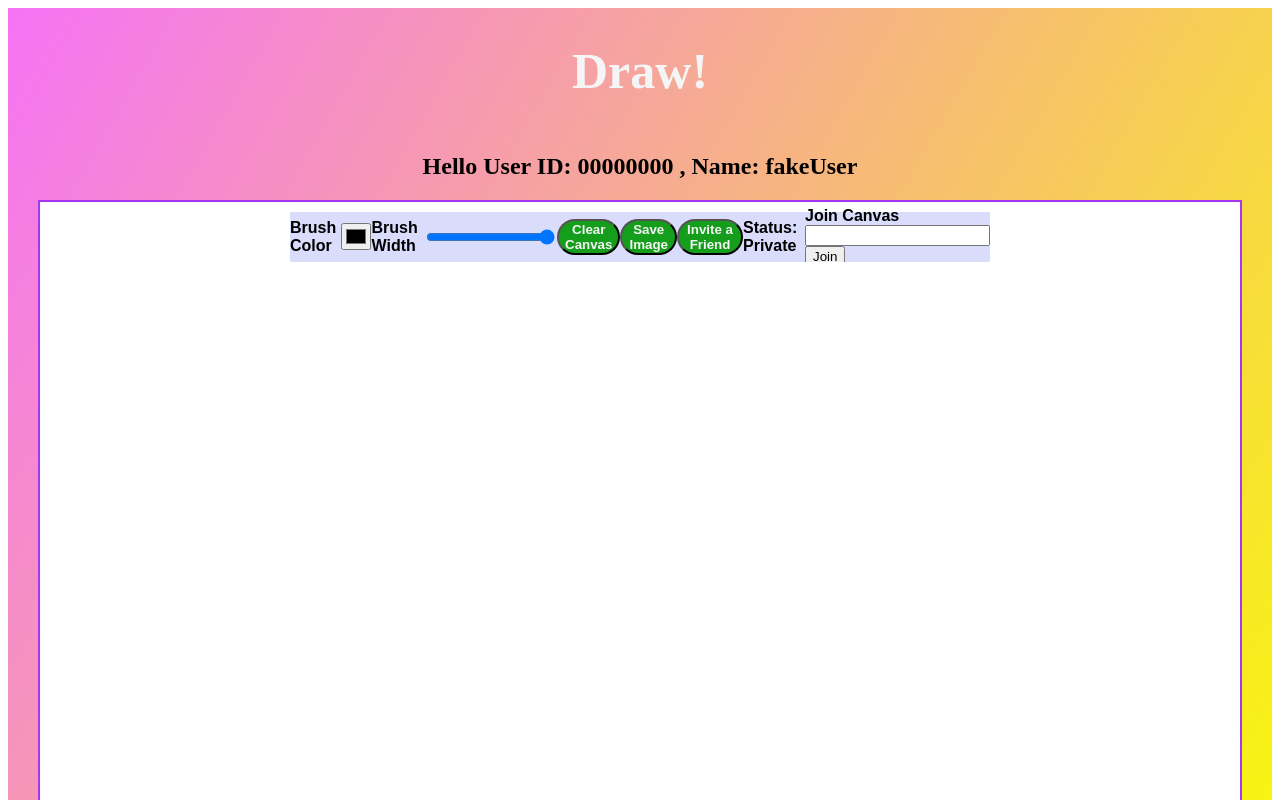
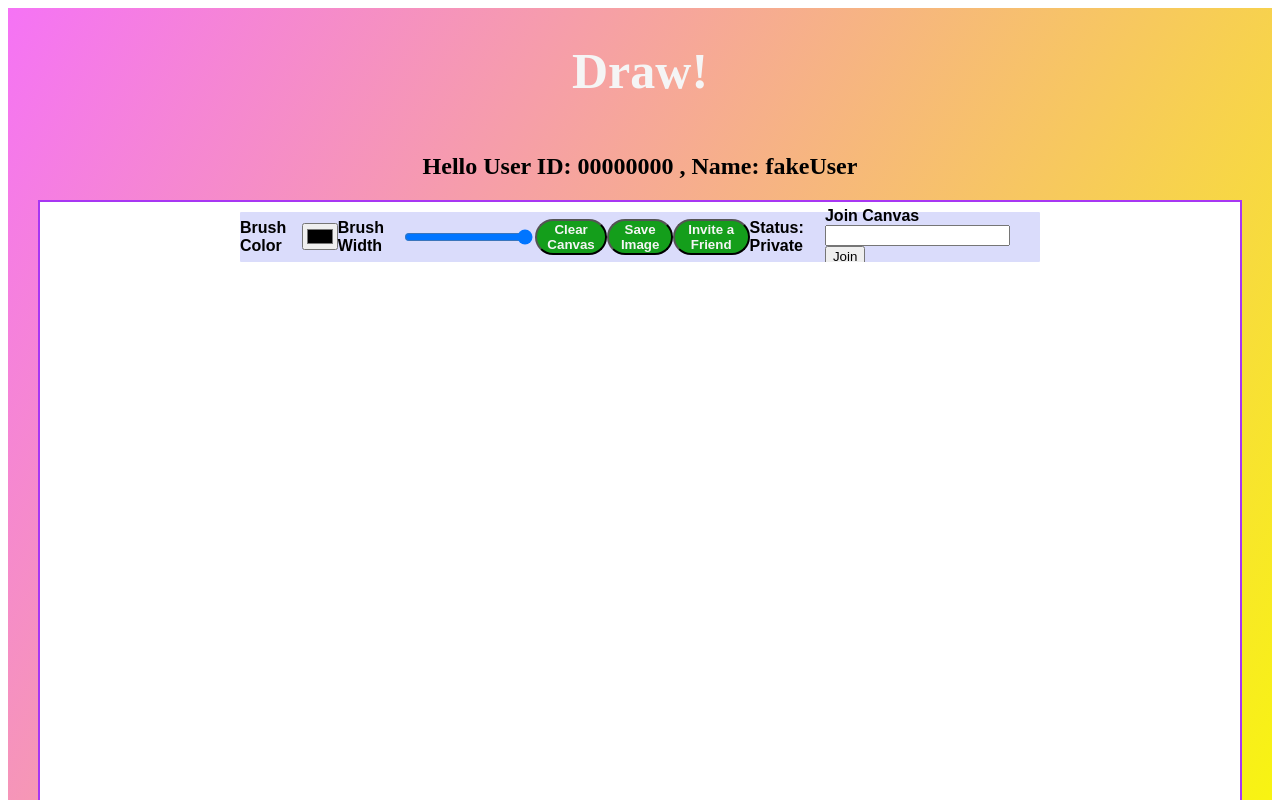
Before and after one commit to ShirleyCohenTN/Draw-, a React (Create React App) app in the folder draw/: page /drawing in a window 1280 px wide. Shown: the top 800 px of the page. Built offline with nearby package versions, Linux system fonts and the light colour scheme; no server answers.

Commit message:
changed css of the menu bar

```diff
--- a/draw/src/pages/canvas/css/DrawPage.css
+++ b/draw/src/pages/canvas/css/DrawPage.css
@@ -28,7 +28,7 @@ h1 {
 }
 
 .Menu {
-  width: 700px;
+  width: 800px;
   height: 50px;
   display: flex;
   justify-content: space-evenly;
```
